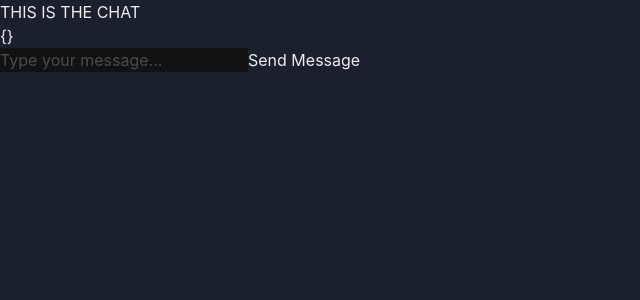
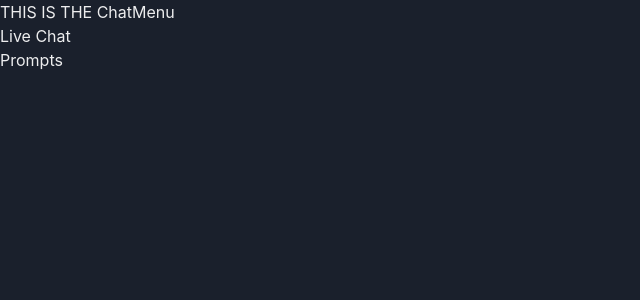
Before and after one commit to katiesun138/cmdf24, a React (Create React App) app: page / in a window 1280 px wide. Shown: the top 300 px of the page, without its empty margins (0-640 px from the left). Built offline with nearby package versions, Linux system fonts and the light colour scheme.

Commit message:
added chatmenu

```diff
--- a/src/App.tsx
+++ b/src/App.tsx
@@ -1,17 +1,25 @@
 import './App.css';
 import React from 'react';
-import Chat from './components/Chat';
+import ChatMenu from './components/ChatMenu';
+import ChatBackend from './components/ChatBackend';
 import Location from './components/Location';
 import Learn from './components/Learn';
 import Prompts from './components/Prompts';
-import { BrowserRouter, Route, Routes } from 'react-router-dom';
+
+import { BrowserRouter, Route, Routes, useNavigate } from 'react-router-dom';
 import { Switch } from '@chakra-ui/react';
 
 
 function App() {
   const [messages, setMessages] = React.useState<string[]>([]);
+  const [selectedOption, setSelectedOption] = React.useState<'livechat' | 'prompts' | null>(null);
+
+  const handleOptionClick = (option: 'livechat' | 'prompts') => {
+    setSelectedOption(option);
+  };
 
   const handleSendMessage = async (message: string) => {
+
     setMessages([...messages, message]);
 
     console.log("handleSendMessage");
@@ -29,7 +37,6 @@ function App() {
     try {
       const response = await fetch('http://localhost:8080/bigsister', userInputRequest)
       const data = await response.json()
-      console.log(data)
       return data;
 
     } catch(err) {
@@ -42,8 +49,9 @@ function App() {
         <Routes>
           <Route path="/location" element={<Location/>} />
           <Route path="/learn" element={<Learn/>} />
-          <Route path="/" element={<Chat onSendMessage={handleSendMessage}/>} />
-          <Route path="/prompts" element={<Prompts onClick={handleSendMessage}/>} />
+          <Route path="/" element={<ChatMenu onClick={handleOptionClick}/>} />
+          {selectedOption === 'livechat' && <Route path="/livechat" element={<ChatBackend onSendMessage={handleSendMessage} />} />}
+          {selectedOption === 'prompts' && <Route path="/prompts" element={<Prompts onClick={handleSendMessage} />} />}
         </Routes>
     </BrowserRouter>
   );
--- /dev/null
+++ b/src/components/ChatMenu.tsx
@@ -0,0 +1,24 @@
+import React from 'react';
+import { Link } from "react-router-dom";
+
+
+interface ChatMenuProps {
+  onClick: (option: 'livechat' | 'prompts') => void; // Option can be 'livechat' or 'prompts'
+}
+
+const ChatMenu: React.FC<ChatMenuProps> = ({ onClick }) => {
+  const handleOptionClick = (option: 'livechat' | 'prompts') => {
+    onClick(option);
+  };
+
+  return (
+    <>
+      <div>THIS IS THE ChatMenu</div>
+      <Link to="/livechat"><button onClick={() => handleOptionClick('livechat')}>Live Chat</button></Link>
+      <div></div>
+      <Link to="/prompts"><button onClick={() => handleOptionClick('prompts')}>Prompts</button></Link>
+    </>
+  );
+};
+
+export default ChatMenu;
```
Also changed, not shown: 1 other file (tests, documents, lock files or other folders).
